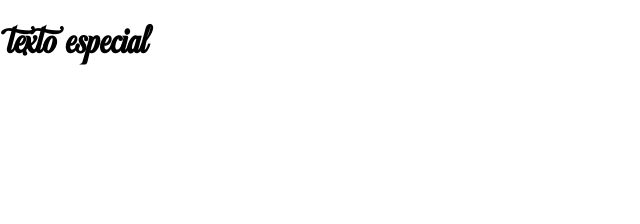
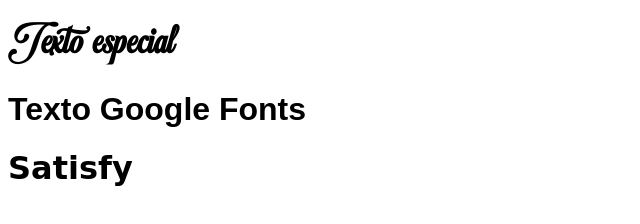
Before and after one commit to DMalagueta/Aulas, a plain HTML site: page fonts.html in a window 1280 px wide. Shown: the whole page, without its empty margins (0-640 px from the left). Drawn offline with Linux system fonts and the light colour scheme.

Commit message:
added font cursive

```diff
--- a/fonts.html
+++ b/fonts.html
@@ -10,9 +10,16 @@
             font-family: whitedreams;
             src: url(fonts/whitedream.otf);
         }
+
+        @import url('https://fonts.googleapis.com/css2?family=Mohave&display=swap');
+
+        @import url('https://fonts.googleapis.com/css2?family=Caveat&display=swap');
+
     </style>
 </head>
 <body>
-    <h1 style="font-family: whitedreams, non-serif;">texto especial</h1>
+    <h1 style="font-family: whitedreams, sans-serif;">Texto especial</h1>
+    <h1 style="font-family: 'Mohave', sans-serif;">Texto Google Fonts</h1>
+    <h1 style="font-family: 'Caveat', cursive;">Satisfy</h1>
 </body>
 </html>
```
